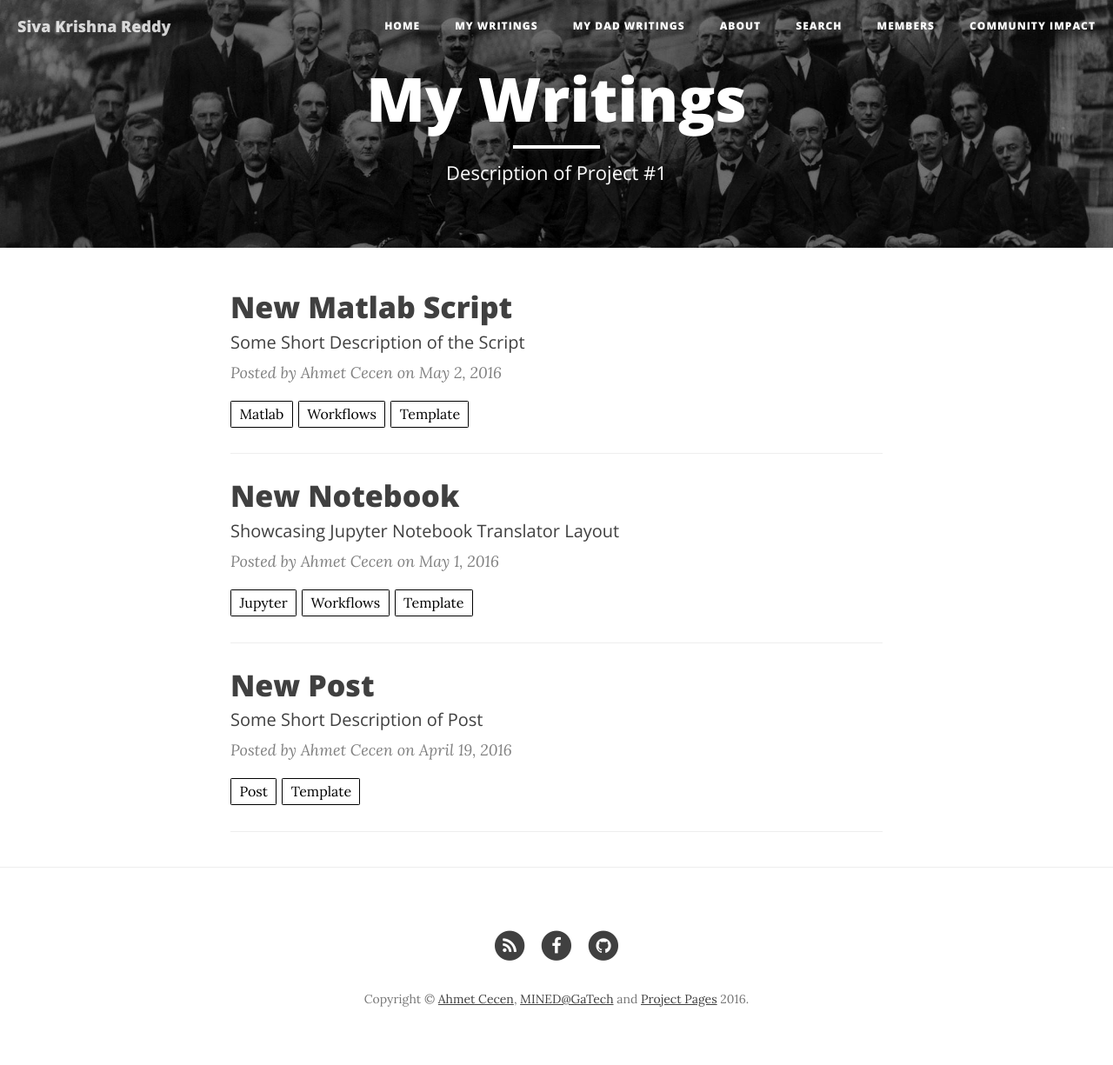
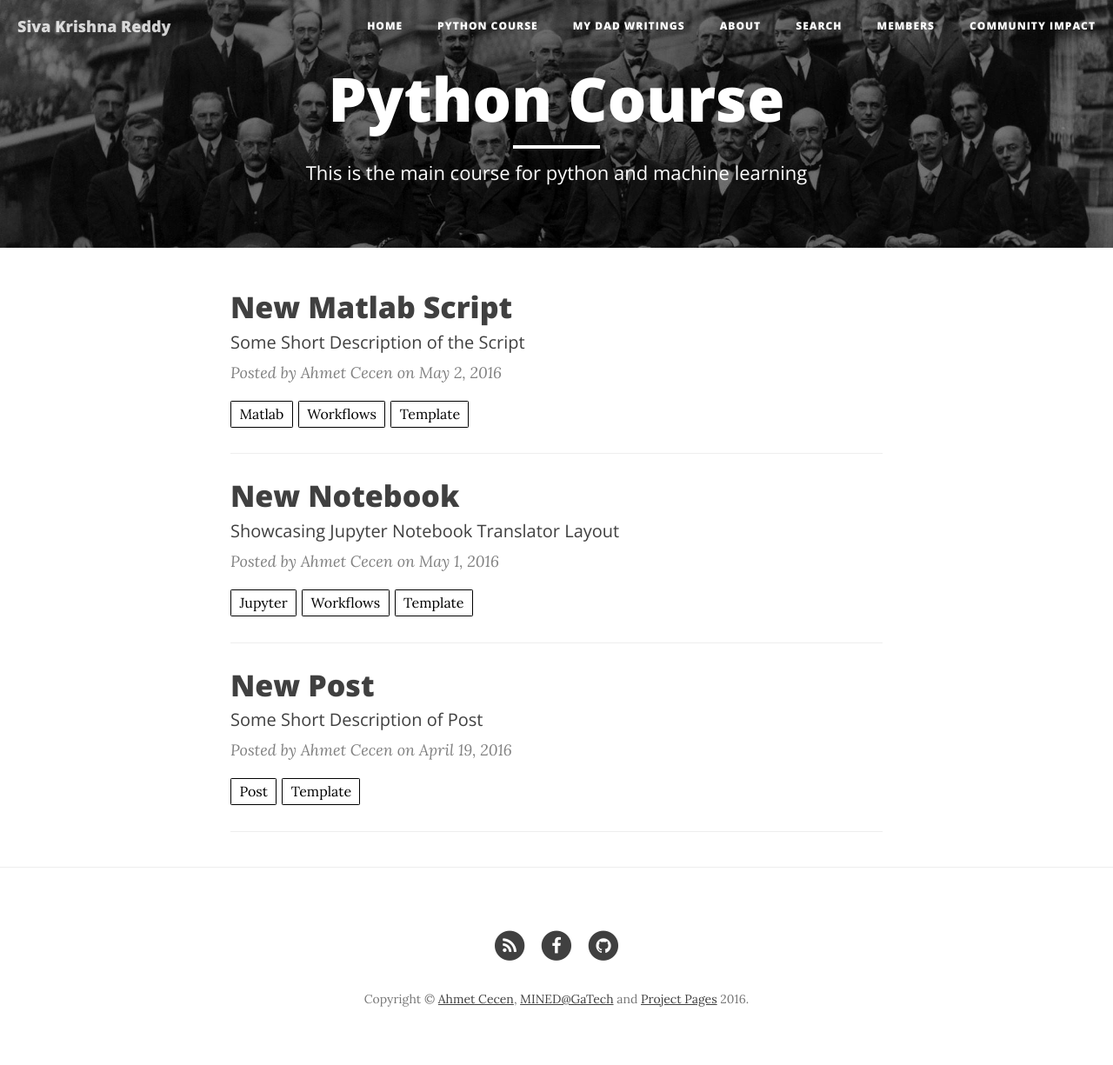
Before and after one commit to sivakrishna383/sivakrishna383.github.io, a Jekyll site: the page built from projects/project1.md, in a window 1280 px wide. Shown: the whole page at 87% size. Built offline with Jekyll 4.4.1, drawn with Linux system fonts in a browser that asks for light colours; nearby versions of some CDN libraries.

Commit message:
Update project1.md

```diff
--- a/projects/project1.md
+++ b/projects/project1.md
@@ -1,7 +1,7 @@
 ---
 layout: project
-title: "My Writings"
-description: "Description of Project #1"
+title: "Python Course"
+description: "This is the main course for python and machine learning"
 header-img: "img/homebg.jpg"
 category: project1
 ---
```
